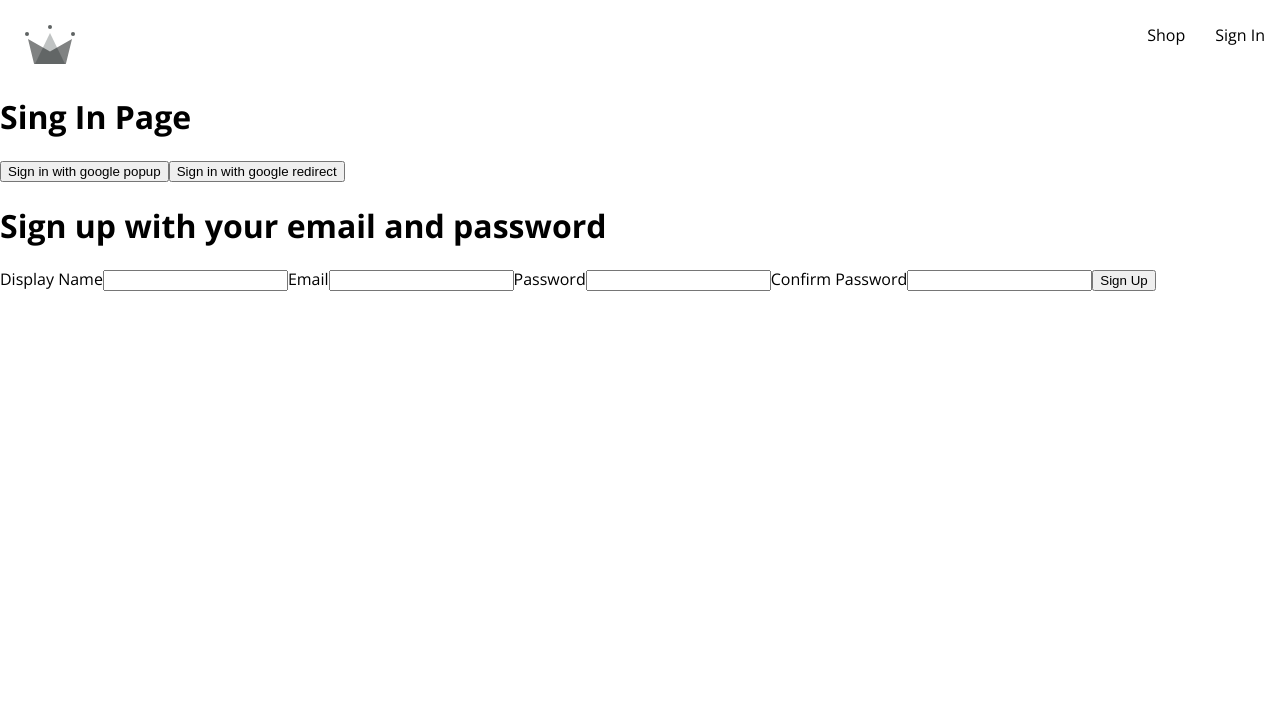
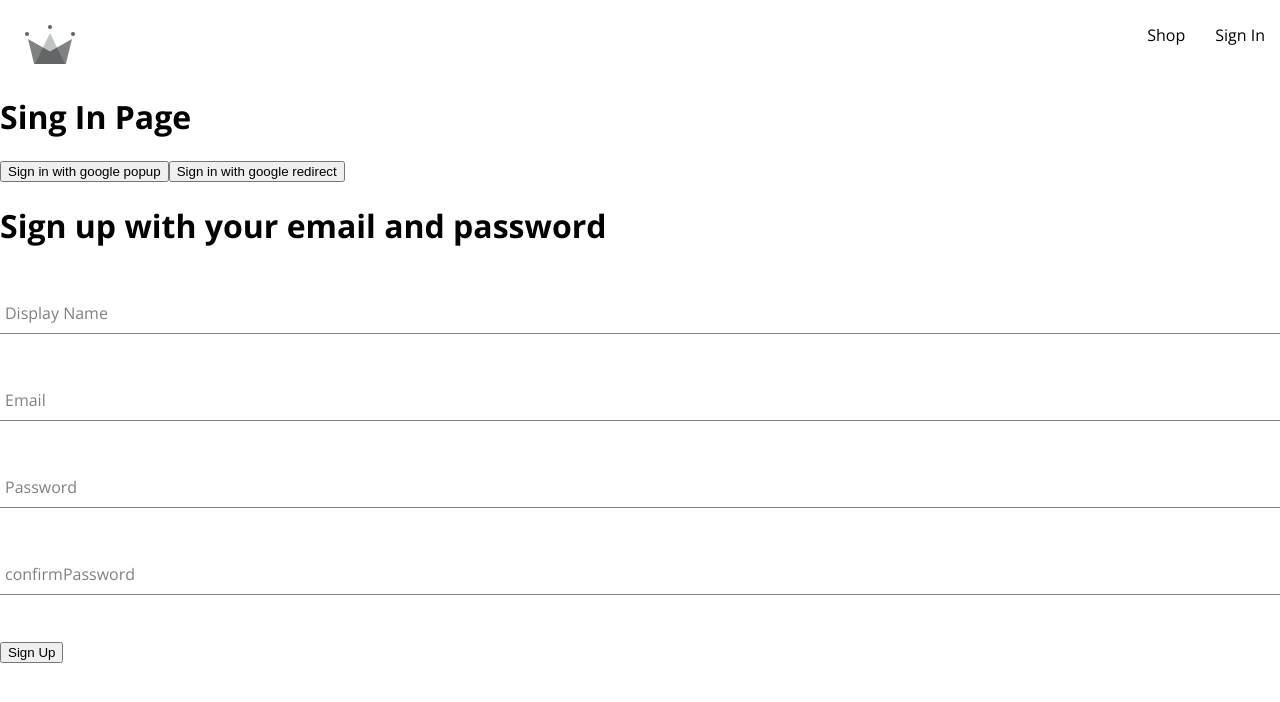
Before and after one commit to emonimran/crown-clothing, a React (Vite) app: page /sign-in in a window 1280 px wide. Shown: the top 702 px of the page. Built offline with nearby package versions, Linux system fonts and the light colour scheme.

Commit message:
styles added to sign up form

```diff
--- /dev/null
+++ b/src/components/form-input/form-input.component.jsx
@@ -0,0 +1,22 @@
+import React from "react";
+
+import "./form-input.styles.scss";
+
+const FormInput = ({ label, ...otherProps }) => {
+  return (
+    <div className="group">
+      <input className="form-input" {...otherProps} />
+      {label && (
+        <label
+          className={`${
+            otherProps.value.length ? "shrink" : null
+          } form-input-label`}
+        >
+          {label}
+        </label>
+      )}
+    </div>
+  );
+};
+
+export default FormInput;
--- /dev/null
+++ b/src/components/form-input/form-input.styles.scss
@@ -0,0 +1,54 @@
+$sub-color: grey;
+$main-color: black;
+
+@mixin shrinkLabel {
+  top: -14px;
+  font-size: 12px;
+  color: $main-color;
+}
+
+.group {
+  position: relative;
+  margin: 45px 0;
+
+  .form-input {
+    background: none;
+    background-color: white;
+    color: $sub-color;
+    font-size: 18px;
+    padding: 10px 10px 10px 5px;
+    display: block;
+    width: 100%;
+    border: none;
+    border-radius: 0;
+    border-bottom: 1px solid $sub-color;
+    margin: 25px 0;
+
+    &:focus {
+      outline: none;
+    }
+
+    &:focus ~ .form-input-label {
+      @include shrinkLabel();
+    }
+  }
+
+  input[type='password'] {
+    letter-spacing: 0.3em;
+  }
+
+  .form-input-label {
+    color: $sub-color;
+    font-size: 16px;
+    font-weight: normal;
+    position: absolute;
+    pointer-events: none;
+    left: 5px;
+    top: 10px;
+    transition: 300ms ease all;
+
+    &.shrink {
+      @include shrinkLabel();
+    }
+  }
+}
--- a/src/components/sign-up/sign-up-form.component.jsx
+++ b/src/components/sign-up/sign-up-form.component.jsx
@@ -1,5 +1,12 @@
 import React from "react";
 import { useState } from "react";
+
+import FormInput from "../form-input/form-input.component";
+
+import {
+  createAuthUserWithEmailAndPassword,
+  createUserDocumentFromAuth,
+} from "../../utils/firebase/firebase.utils";
 
 const defaultFormFields = {
   displayName: "",
@@ -13,6 +20,30 @@
 
   const { displayName, email, password, confirmPassword } = formFields;
 
+  const handleSubmit = async (event) => {
+    event.preventDefault();
+
+    if (password !== confirmPassword) {
+      alert("Password does not match");
+      return;
+    }
+
+    try {
+      const { user } = await createAuthUserWithEmailAndPassword(
+        email,
+        password
+      );
+      await createUserDocumentFromAuth(user, { displayName });
+      setFormFields(defaultFormFields);
+    } catch (error) {
+      if (error.code === "auth/email-already-in-use") {
+        alert("Cannot create user, email already in use");
+      } else {
+        console.log("User creation encountered an error", error);
+      }
+    }
+  };
+
   const handleChange = (event) => {
     const { name, value } = event.target;
     setFormFields({ ...formFields, [name]: value });
@@ -21,9 +52,9 @@
   return (
     <div>
       <h1>Sign up with your email and password</h1>
-      <form action="" onSubmit={() => {}}>
-        <label htmlFor="">Display Name</label>
-        <input
+      <form action="" onSubmit={handleSubmit}>
+        <FormInput
+          label="Display Name"
           type="text"
           name="displayName"
           value={displayName}
@@ -31,8 +62,8 @@
           onChange={handleChange}
         />
 
-        <label htmlFor="">Email</label>
-        <input
+        <FormInput
+          label="Email"
           type="email"
           name="email"
           value={email}
@@ -40,8 +71,8 @@
           onChange={handleChange}
         />
 
-        <label htmlFor="">Password</label>
-        <input
+        <FormInput
+          label="Password"
           type="password"
           name="password"
           value={password}
@@ -49,8 +80,8 @@
           onChange={handleChange}
         />
 
-        <label htmlFor="">Confirm Password</label>
-        <input
+        <FormInput
+          label="confirmPassword"
           type="password"
           name="confirmPassword"
           value={confirmPassword}
--- a/src/utils/firebase/firebase.utils.js
+++ b/src/utils/firebase/firebase.utils.js
@@ -4,6 +4,7 @@
   signInWithRedirect,
   signInWithPopup,
   GoogleAuthProvider,
+  createUserWithEmailAndPassword,
 } from "firebase/auth";
 
 import { getFirestore, doc, getDoc, setDoc } from "firebase/firestore";
@@ -26,18 +27,24 @@
 });
 
 export const auth = getAuth();
-export const signInWithGooglePopup = () => signInWithPopup(auth, googleProvider);
-export const signInWithGoogleRedirect = () => signInWithRedirect(auth, googleProvider)
+
+export const signInWithGooglePopup = () =>
+  signInWithPopup(auth, googleProvider);
+
+export const signInWithGoogleRedirect = () =>
+  signInWithRedirect(auth, googleProvider);
 
 export const db = getFirestore();
 
-export const createUserDocumentFromAuth = async (userAuth) => {
+export const createUserDocumentFromAuth = async (userAuth, additionalInformation) => {
+  if (!userAuth) return;
+
   const userDocRef = doc(db, "users", userAuth.uid);
 
-  console.log(userDocRef);
+  // console.log(userDocRef);
 
   const userSnapshot = await getDoc(userDocRef);
-  console.log(userSnapshot.exists());
+  // console.log(userSnapshot.exists());
 
   //if user data does not exists
   if (!userSnapshot.exists()) {
@@ -50,6 +57,7 @@
         displayName,
         email,
         createdAt,
+        ...additionalInformation
       });
     } catch (error) {
       console.log("error craeting the user", error.message);
@@ -60,3 +68,9 @@
   //return userDocRef
   return userDocRef;
 };
+
+export const createAuthUserWithEmailAndPassword = async (email, password) => {
+  if (!email || !password) return;
+
+  return await createUserWithEmailAndPassword(auth, email, password);
+};
```
